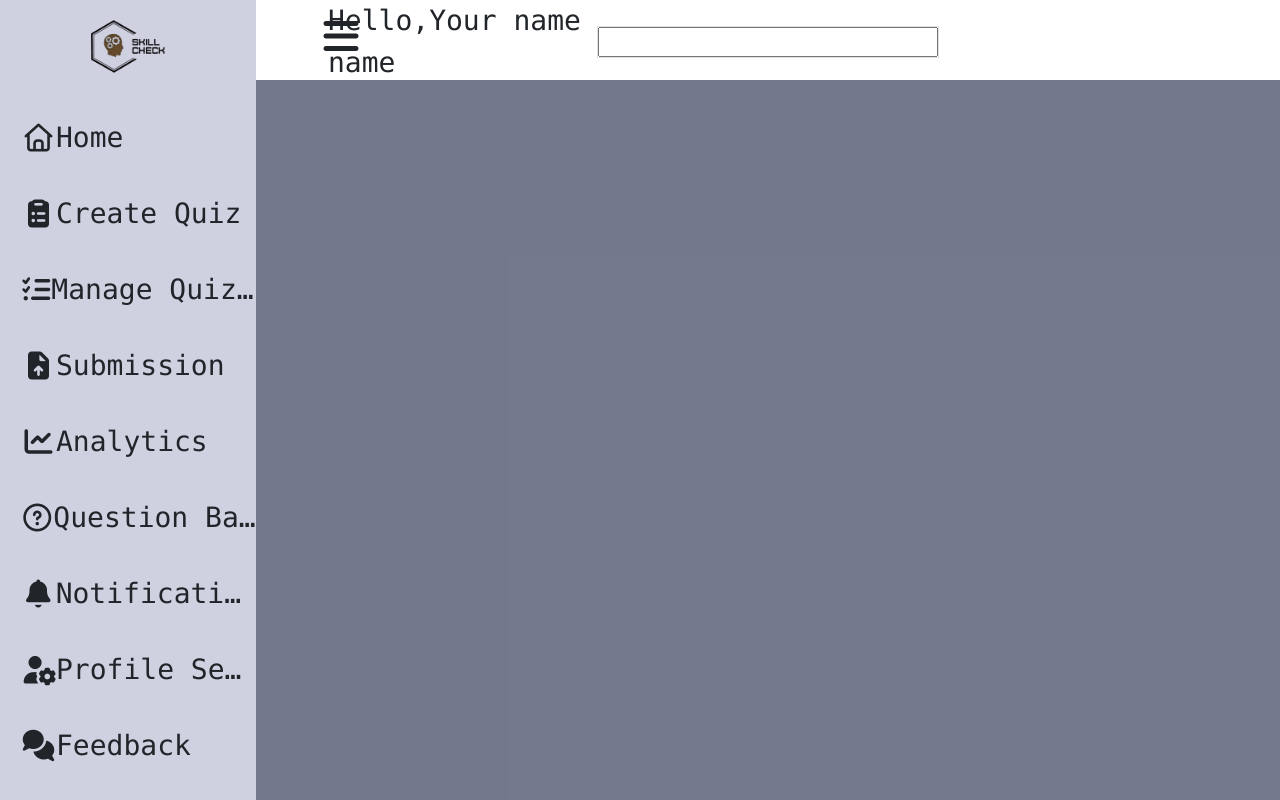
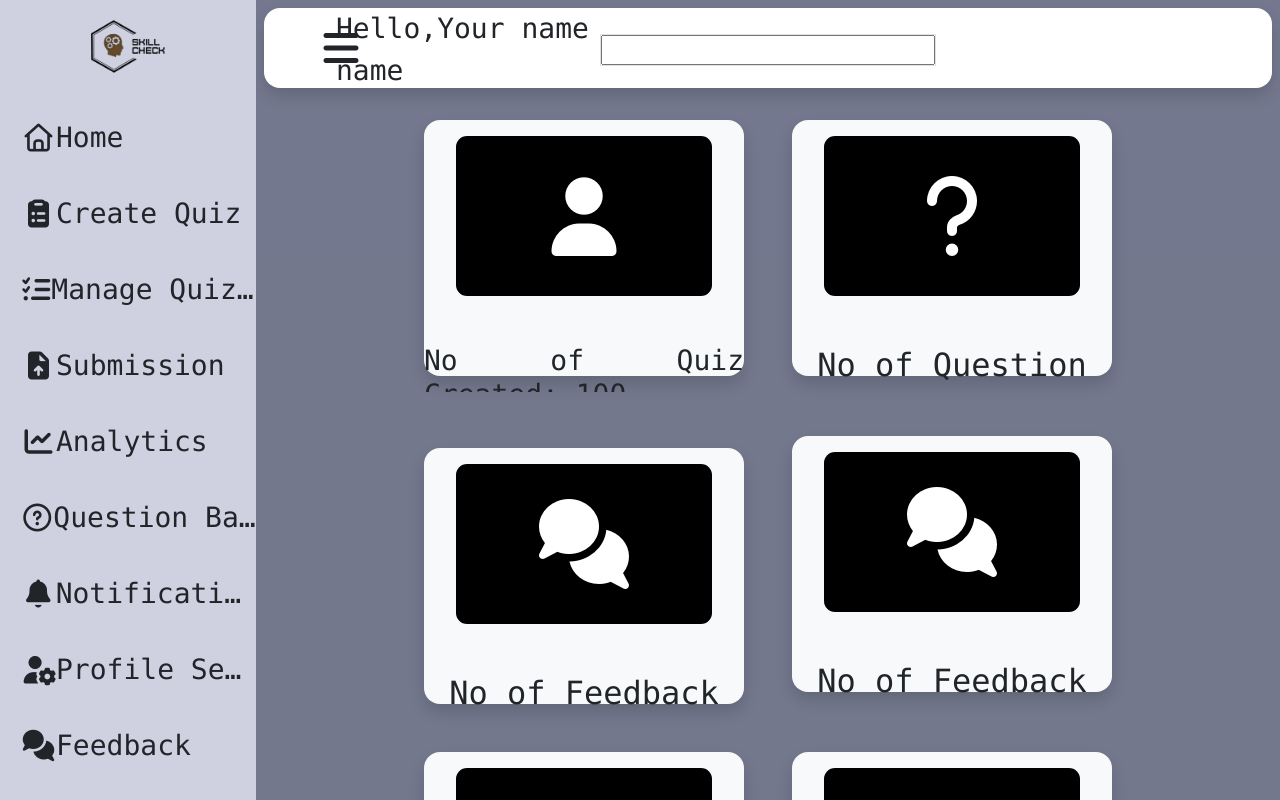
Before and after one commit to KapilSinghMaan/Skill-Check-Arena, a React (Vite) app in the folder Client/: page /teadash in a window 1280 px wide. Built offline with nearby package versions, Linux system fonts and the light colour scheme.

Commit message:
seventh commit

```diff
--- a/Client/src/App.css
+++ b/Client/src/App.css
@@ -252,13 +252,15 @@ select:focus {
 }
 
 .dashboard-right #smallbig {
-    left: 1.5em;
+    left: 2em;
+    top: 0.3em;
     transition: 0.5s;
     cursor: pointer;
 }
 
 .dashboard-right.active #smallbig {
     left: 7.5em;
+    top: 0.3em;
     cursor: pointer;
 }
 
@@ -275,8 +277,61 @@ select:focus {
 
 .dash-right-header{
     height: 5em;
-    width: 100%;
     background: #fff;
 }
 
+.dash-card{
+    height: 16em;
+    width: 20em;
+    transition: 0.5s;
+    &:hover{
+        transform: scaleY(1.2) scaleX(1.1);
+    }
+}
+
+.dash-card .imgbox{
+    position: absolute;
+    top: 1em;
+    height: 10em;
+    width: 16em;
+    border-radius: 11px;
+    background: #000;
+    transition: 0.5s;
+}
+
+.imgbox i{
+    font-size: 5em;
+}
+
+.dash-card:hover .imgbox{
+    top: -4em;
+    transform: scaleY(0.75) scaleX(0.85);
+}
+
+.content{
+    top: 14em;
+    height: 3em;
+    overflow: hidden;
+    transition: 0.5s;
+    text-align: justify;
+}
+
+.dash-card:hover .content{
+    top: 6em;
+    height: 10.5em;
+}
+
+.content h2{
+    text-align: center;
+    margin-top: 2px;
+}
+
+.content a{
+    display: inline-block;
+    background: var(--clr);
+    padding: 8px 15px;
+    font-weight: 500;
+    border-radius: 7px;
+}
+
 /* Dashboard css end */
--- a/Client/src/Login/Teacher/TeaDashboard.jsx
+++ b/Client/src/Login/Teacher/TeaDashboard.jsx
@@ -1,20 +1,20 @@
 import React, { useEffect } from 'react'
 import logo from '../../assets/images/logo.png'
-import {Link} from 'react-router'
+import { Link } from 'react-router'
 
 const TeaDashboard = () => {
 
-  useEffect(()=>{
-    let smallbig=document.getElementById('smallbig');
-    let dashleft=document.querySelector('.dashboard-left');
-    let dashright=document.querySelector('.dashboard-right');
+  useEffect(() => {
+    let smallbig = document.getElementById('smallbig');
+    let dashleft = document.querySelector('.dashboard-left');
+    let dashright = document.querySelector('.dashboard-right');
 
-    smallbig.onclick=function(){
+    smallbig.onclick = function () {
       dashleft.classList.toggle('active');
       dashright.classList.toggle('active');
     }
 
-  },[])
+  }, [])
 
   return (
     <>
@@ -23,7 +23,7 @@ const TeaDashboard = () => {
 
           <div className="dashboard-left p-0">
             <div className="dashboard-logo py-3 d-flex align-items-center justify-content-center">
-            <img src={logo} alt="" height={60}/>
+              <img src={logo} alt="" height={60} />
             </div>
             <ul className='list-unstyled fs-3'>
               <li className='my-3 d-flex'><Link to="/teahome" className='d-flex align-items-center text-decoration-none text-dark w-100'><i className='my-3 fa-regular fa-house'></i> <span className='dash-text '>Home</span></Link></li>
@@ -42,9 +42,73 @@ const TeaDashboard = () => {
           </div>
           <div className="dashboard-right p-0 active m-0">
             <i className='fas fa-bars fs-1 position-absolute m-3' id='smallbig'></i>
-          <div className="row m-0 dash-right-header d-flex align-items-center justify-content-start">
+            <div className="row m-2 dash-right-header d-flex align-items-center rounded-4 shadow">
               <div className="col-sm-4 p-0"><p className='ms-5 m-0 ps-4 fs-3'>Hello,Your name name</p></div>
-            <div className="col-sm-4 border p-0"><input type="text" className='w-100'/></div>
+              <div className="col-sm-4 border p-0"><input type="text" className='w-100' /></div>
+            </div>
+            <div className="row">
+              <div class="m-0 d-flex align-items-center justify-content-center position-relative flex-wrap gap-5">
+                <div class="dash-card mt-4 position-relative shadow d-flex align-items-start justify-content-center bg-light rounded-4">
+                  <div class="imgbox d-flex align-items-center justify-content-center">
+                    <i class="fa-solid fa-user text-white"></i>
+                  </div>
+                  <div class="content position-absolute p-0 w-100">
+                    <h3>No of Quiz Created: 100</h3>
+                    <p class="m-0">Lorem ipsum dolor sit, amet consectetur adipisicing elit. Iure tenetur reiciendis illum </p>
+                    <Link to="/" class="text-decoration-none text-dark">Read More</Link>
+                  </div>
+                </div>
+                <div class="dash-card mt-4 position-relative shadow d-flex align-items-start justify-content-center bg-light rounded-4">
+                  <div class="imgbox d-flex align-items-center justify-content-center">
+                    <i class="fa-solid fa-question text-white"></i>
+                  </div>
+                  <div class="content position-absolute px-4 w-100">
+                    <h2>No of Question</h2>
+                    <p class="m-0">Lorem ipsum dolor sit, amet consectetur adipisicing elit. Iure tenetur reiciendis illum qui quia vel</p>
+                    <Link to="/" class="text-decoration-none text-dark">Read More</Link>
+                  </div>
+                </div>
+                <div class="dash-card mt-4 position-relative shadow d-flex align-items-start justify-content-center bg-light rounded-4" >
+                  <div class="imgbox d-flex align-items-center justify-content-center">
+                    <i class="fa-solid fa-comments text-white"></i>
+                  </div>
+                  <div class="content position-absolute px-4 w-100">
+                    <h2>No of Feedback</h2>
+                    <p class="m-0">Lorem ipsum dolor sit, amet consectetur adipisicing elit. Iure tenetur reiciendis illum</p>
+                    <Link to="/" class="text-decoration-none text-dark">Read More</Link>
+                  </div>
+                </div>
+                <div class="dash-card position-relative shadow d-flex align-items-start justify-content-center bg-light rounded-4" >
+                  <div class="imgbox d-flex align-items-center justify-content-center">
+                    <i class="fa-solid fa-comments text-white"></i>
+                  </div>
+                  <div class="content position-absolute px-4 w-100">
+                    <h2>No of Feedback</h2>
+                    <p class="m-0">Lorem ipsum dolor sit, amet consectetur adipisicing elit. Iure tenetur reiciendis illum</p>
+                    <Link to="/" class="text-decoration-none text-dark">Read More</Link>
+                  </div>
+                </div>
+                <div class="dash-card position-relative shadow d-flex align-items-start justify-content-center bg-light rounded-4" >
+                  <div class="imgbox d-flex align-items-center justify-content-center">
+                    <i class="fa-solid fa-comments text-white"></i>
+                  </div>
+                  <div class="content position-absolute px-4 w-100">
+                    <h2>No of Feedback</h2>
+                    <p class="m-0">Lorem ipsum dolor sit, amet consectetur adipisicing elit. Iure tenetur reiciendis illum</p>
+                    <Link to="/" class="text-decoration-none text-dark">Read More</Link>
+                  </div>
+                </div>
+                <div class="dash-card position-relative shadow d-flex align-items-start justify-content-center bg-light rounded-4" >
+                  <div class="imgbox d-flex align-items-center justify-content-center">
+                    <i class="fa-solid fa-comments text-white"></i>
+                  </div>
+                  <div class="content position-absolute px-4 w-100">
+                    <h2>No of Feedback</h2>
+                    <p class="m-0">Lorem ipsum dolor sit, amet consectetur adipisicing elit. Iure tenetur reiciendis illum</p>
+                    <Link to="/" class="text-decoration-none text-dark">Read More</Link>
+                  </div>
+                </div>
+              </div>
             </div>
           </div>
         </div>
```
Lines whose indentation alone changed are shown as unchanged.
